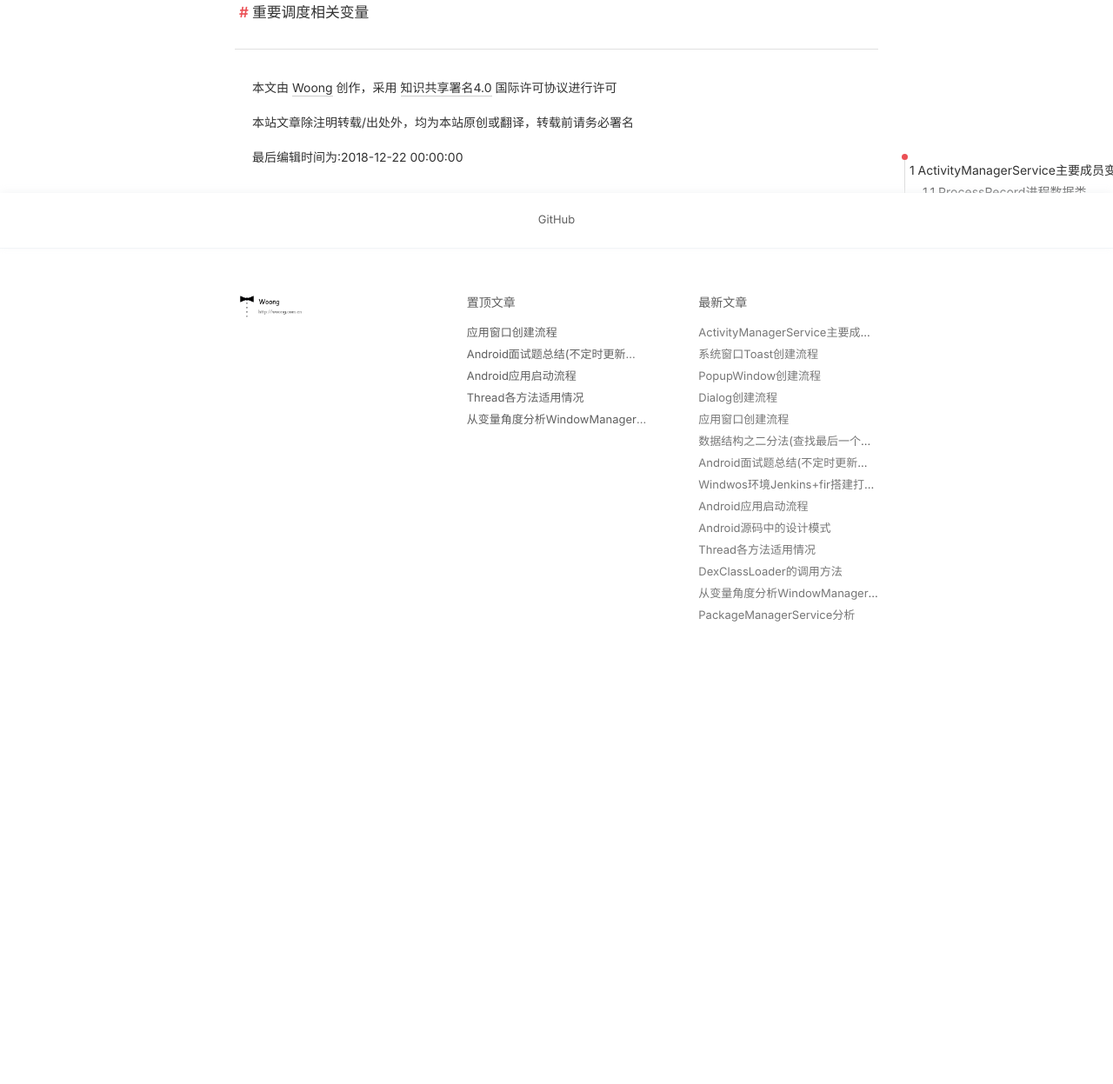
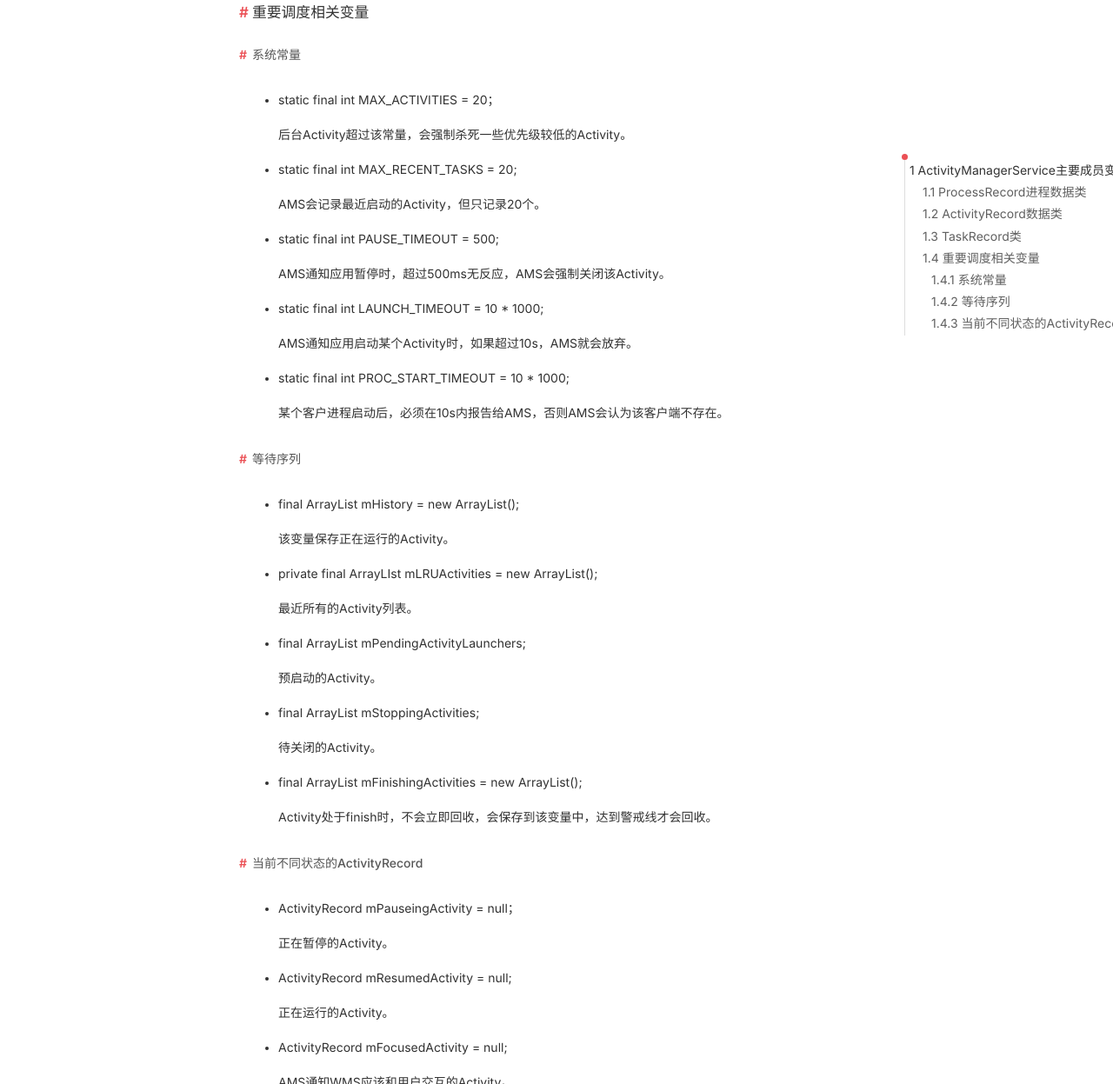
Before and after one commit to j1406493495/j1406493495.github.io, a Jekyll site: the page built from _posts/android/2018-12-22-ActivityManagerService主要成员变量.md, in a window 1280 px wide and 1400 px high, scrolled down 1330 px. Shown: the part 153-1400 px from the top of the window at 87% size. Built offline with Jekyll 4.4.1, drawn with Linux system fonts in a browser that asks for light colours; nearby versions of some CDN libraries; comment, search, counter and statistics services are not loaded; before the commit the page ends 2204 px from its top, so only the background shows below that; some of the changed text lies outside the part shown.

Commit message:
[Bug XXXX] update article Cause: None Solution: None Fixed Version: None Branch: None

```diff
--- a/_posts/android/2018-12-22-ActivityManagerService主要成员变量.md
+++ b/_posts/android/2018-12-22-ActivityManagerService主要成员变量.md
@@ -27,3 +27,65 @@ tags:
 ![](https://ws1.sinaimg.cn/large/006tNbRwly1fyfu7e1emcj319608kwh2.jpg)
 
 ### 重要调度相关变量
+
+##### 系统常量
+
+- static final int MAX_ACTIVITIES = 20；
+
+  后台Activity超过该常量，会强制杀死一些优先级较低的Activity。
+
+- static final int MAX_RECENT_TASKS = 20;
+
+  AMS会记录最近启动的Activity，但只记录20个。
+
+- static final int PAUSE_TIMEOUT = 500;
+
+  AMS通知应用暂停时，超过500ms无反应，AMS会强制关闭该Activity。
+
+- static final int LAUNCH_TIMEOUT = 10 * 1000;
+
+  AMS通知应用启动某个Activity时，如果超过10s，AMS就会放弃。
+
+- static final int PROC_START_TIMEOUT = 10 * 1000;
+
+  某个客户进程启动后，必须在10s内报告给AMS，否则AMS会认为该客户端不存在。
+
+##### 等待序列
+
+- final ArrayList mHistory = new ArrayList();
+
+  该变量保存正在运行的Activity。
+
+- private final ArrayLIst mLRUActivities = new ArrayList();
+
+  最近所有的Activity列表。
+
+- final ArrayList<PendingActivityLaunch> mPendingActivityLaunchers;
+
+  预启动的Activity。
+
+- final ArrayList<ActivityRecord> mStoppingActivities;
+
+  待关闭的Activity。
+
+- final ArrayList mFinishingActivities = new ArrayList();
+
+  Activity处于finish时，不会立即回收，会保存到该变量中，达到警戒线才会回收。
+
+##### 当前不同状态的ActivityRecord
+
+- ActivityRecord mPauseingActivity = null；
+
+  正在暂停的Activity。
+
+- ActivityRecord mResumedActivity = null;
+
+  正在运行的Activity。
+
+- ActivityRecord mFocusedActivity = null;
+
+  AMS通知WMS应该和用户交互的Activity。
+
+- ActivityRecord mLastPausedActivity = null;
+
+  上一次暂停的Activity。
```
